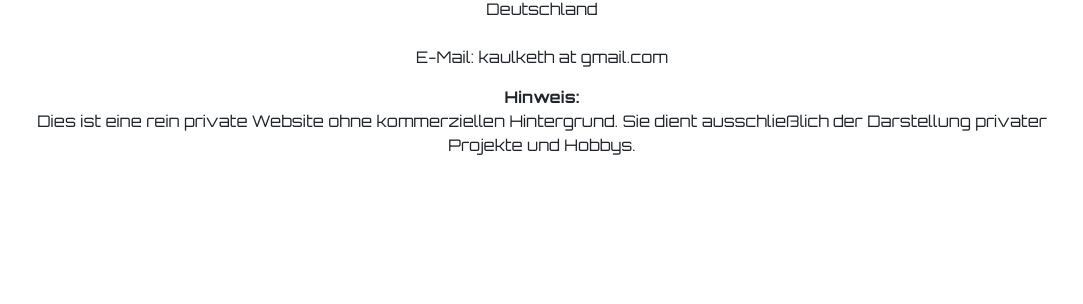
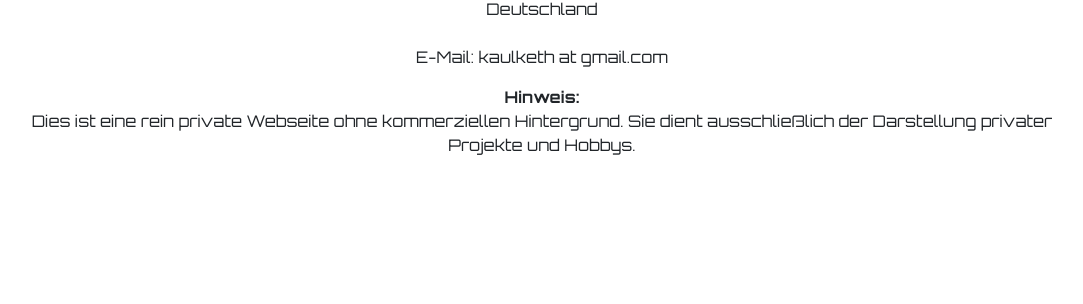
Before and after one commit to kaulketh/KobraPiV2, a Flask app: page /kobra/privacy in a window 1280 px wide. Shown: the part 361-665 px from the top of the page, without its empty margins (98-1181 px from the left). Run offline with Flask 3, Linux system fonts and the light colour scheme; parts of the project's set-up code (start-up, migrations or seed data) failed here and were passed over; some libraries are stand-ins or nearby versions.

Commit message:
fix typo

```diff
--- a/www/templates/includes/content_privacy.htm
+++ b/www/templates/includes/content_privacy.htm
@@ -19,7 +19,7 @@
             {% include 'includes/content_address.htm' %}
         </p>
         <p><strong>Hinweis:</strong><br>
-            Dies ist eine rein private Website ohne kommerziellen Hintergrund.
+            Dies ist eine rein private Webseite ohne kommerziellen Hintergrund.
             Sie dient ausschließlich der Darstellung privater Projekte und
             Hobbys.
         </p>
```
